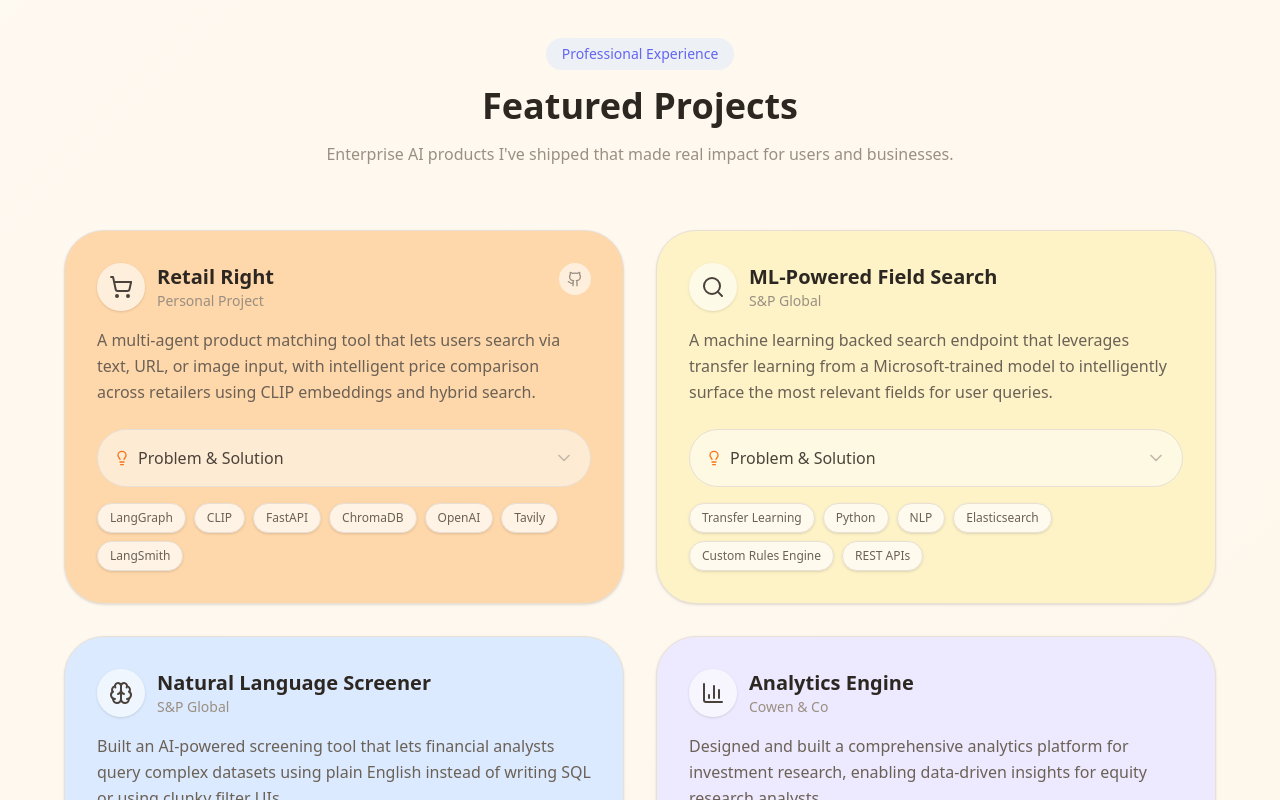
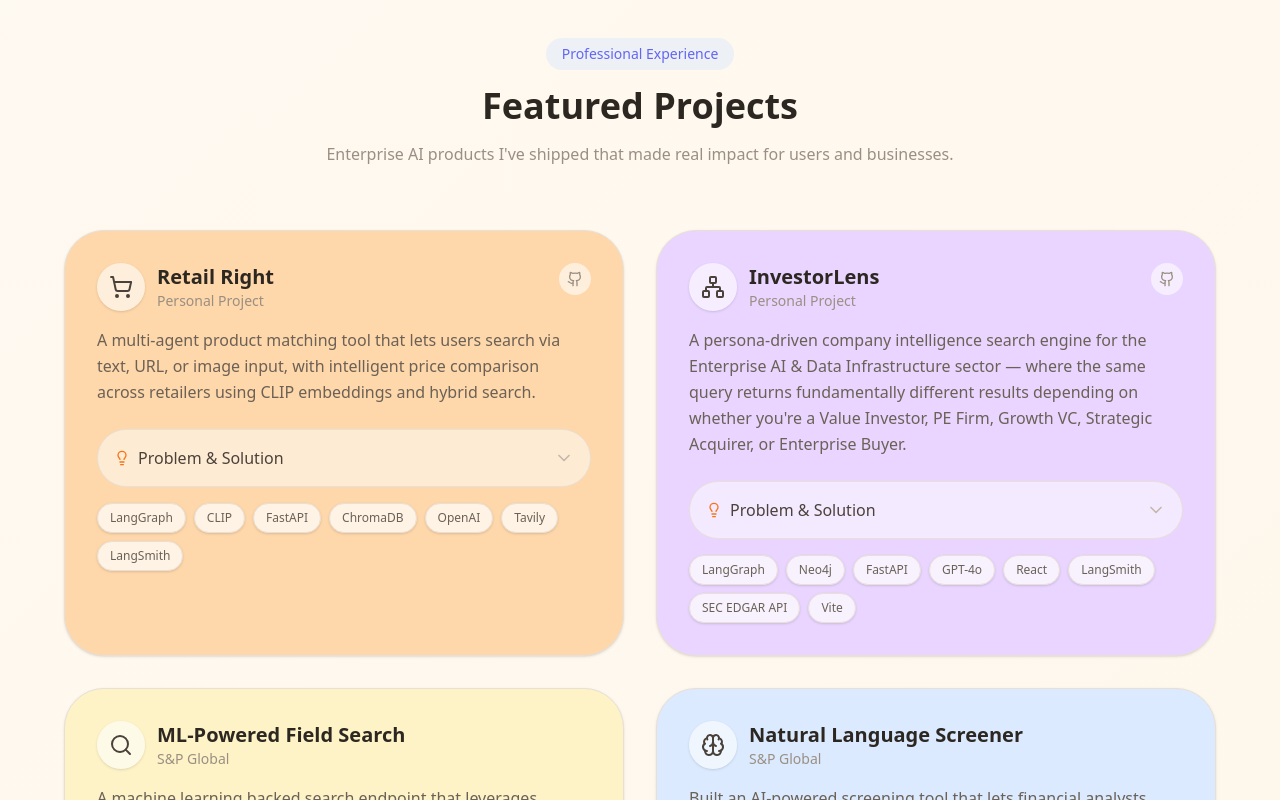
Before and after one commit to zeus1292/akshay.io, a Next.js app: page / in a window 1280 px wide. Shown: the part 2000-2800 px from the top of the page. Built offline with nearby package versions, Linux system fonts and the light colour scheme.

Commit message:
Add new project details

```diff
--- a/src/components/BentoGrid.tsx
+++ b/src/components/BentoGrid.tsx
@@ -138,7 +138,7 @@ const playCards = {
       passions: ["Skydiving", "Surfing", "Hiking"],
       photos: [
         { src: "/images/skydiving.jpg", label: "Skydiving in Hawaii" },
-        { src: "/images/hiking.jpg", label: "Hiking in Yosemite" },
+        { src: "/images/hiking.jpg", label: "Hiking at Angel's Landing" },
         { src: "/images/surfing.jpg", label: "Catching waves" },
       ],
     },
--- a/src/components/ProjectGallery.tsx
+++ b/src/components/ProjectGallery.tsx
@@ -17,6 +17,7 @@ import {
   Zap,
   ShoppingCart,
   Search,
+  Network,
 } from "lucide-react";
 
 interface ProjectGalleryProps {
@@ -57,6 +58,23 @@ const workProjects: Project[] = [
     color: "bg-pastel-peach",
     icon: ShoppingCart,
     links: { github: "https://github.com/zeus1292/price_compare" },
+  },
+  {
+    id: "investor-lens",
+    title: "InvestorLens",
+    subtitle: "Personal Project",
+    description:
+      "A persona-driven company intelligence search engine for the Enterprise AI & Data Infrastructure sector — where the same query returns fundamentally different results depending on whether you're a Value Investor, PE Firm, Growth VC, Strategic Acquirer, or Enterprise Buyer.",
+    problem:
+      "Investors and analysts evaluate companies through completely different lenses, but existing search tools return the same generic results regardless of who's asking — a VC looking for disruptors gets the same list as a value investor hunting for moats.",
+    solution:
+      "Built a full-stack search engine powered by a Neo4j knowledge graph (37 companies, 384 edges), LangGraph orchestration, and 5 persona scoring engines with custom weight configurations. GPT-4o generates natural language explanations tailored to each persona's priorities, with a LangSmith evaluation suite to validate quality.",
+    impact:
+      "5 distinct investor personas with verified differentiated rankings, 37 companies across 6 sectors, 8 LangSmith evaluators across 6 demo queries, deployed on Vercel + Render + Neo4j Aura",
+    techStack: ["LangGraph", "Neo4j", "FastAPI", "GPT-4o", "React", "LangSmith", "SEC EDGAR API", "Vite"],
+    color: "bg-pastel-lavender",
+    icon: Network,
+    links: { github: "https://github.com/zeus1292/investorlens" },
   },
   {
     id: "ml-field-search",
```
